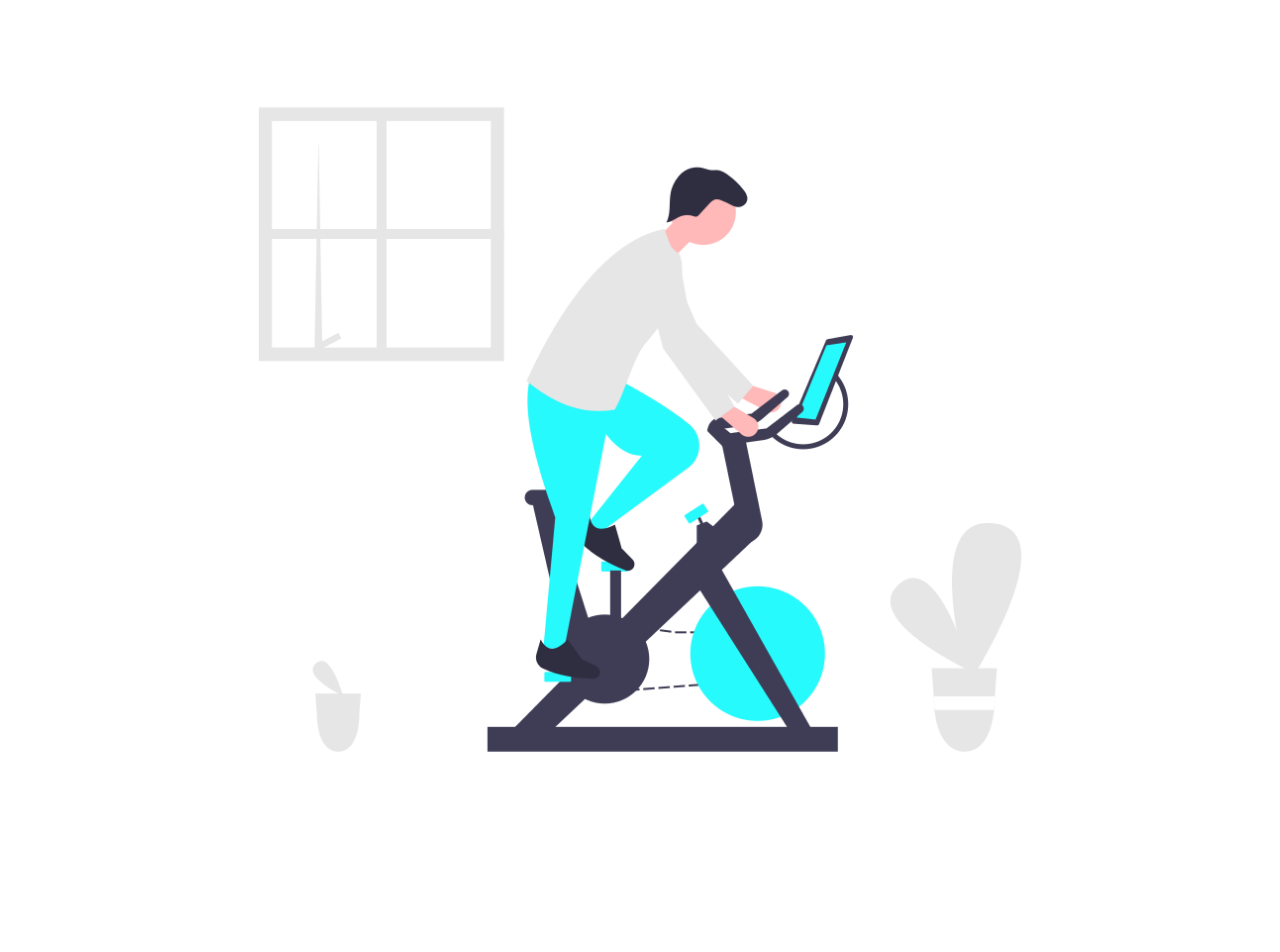
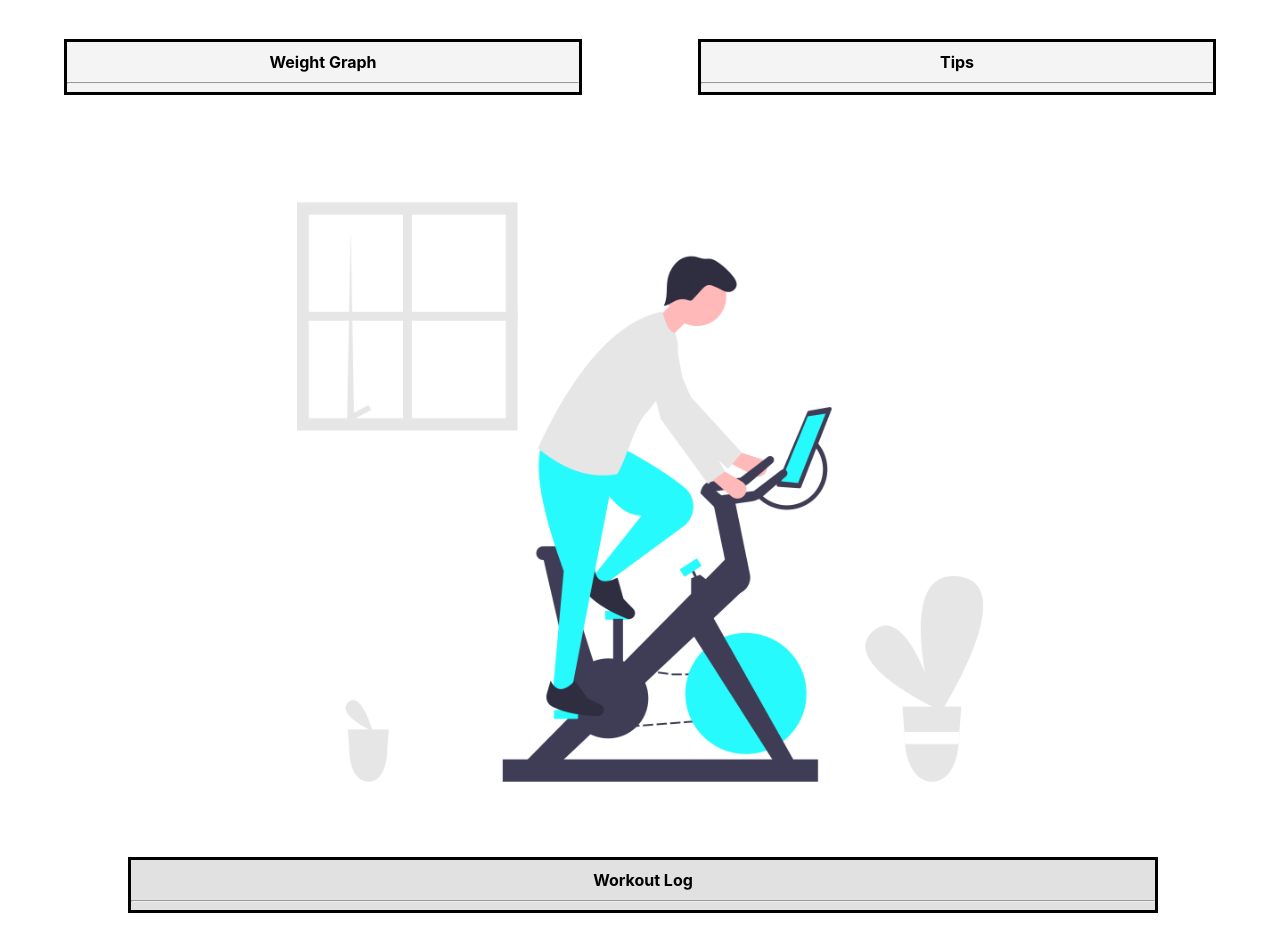
Before and after one commit to pht1207/capstone-fitness-app, a React (Create React App) app: page / in a window 1280 px wide. Shown: the part 148-1100 px from the top of the page. Before the commit the page ends 983 px from the top, so only its background shows below. Built offline with nearby package versions, Linux system fonts and the light colour scheme.

Commit message:
Added text boxes to the HomePage

```diff
--- a/src/pages/HomePage/HomePage.css
+++ b/src/pages/HomePage/HomePage.css
@@ -1,9 +1,47 @@
-.HomePage #homepage_img{
+.HomePage {
+    position: relative;
+  }
+
+  #homepage_img {
     align-items: center;
     justify-self: center;
     margin: 0 auto;
     width: 90%;
-    max-width: 1000px;
-    max-width: 500;
-    padding-top: 25px;
+    max-width: 900px;
+    padding-top: 10%;
+    position: relative;
+  }
+
+  .HomePage .weight_graph, .tips {
+    position: absolute;
+  }
+  .HomePage .weight_graph, .tips, .workout_log{
+    background-color: rgba(185, 185, 185, 0.164);
+  }
+
+  .HomePage .weight_graph {
+    border-style: solid;
+    left: 5%;
+    top: 10%;
+    width: 40%;
+  }
+
+  .HomePage .tips {
+    border-style: solid;
+    right: 5%;
+    top: 10%;
+    width: 40%;
+  }
+
+  .HomePage .workout_log {
+    border-style: solid;
+    left: 10%;
+    margin-bottom: 10%;
+    width: 80%;
+    position: relative;
+    background-color: rgba(102, 102, 102, 0.192);
 }
+  .HomePage h4{
+    margin-top: 10px;
+    margin-bottom: 10px;
+  }
--- a/src/pages/HomePage/HomePage.js
+++ b/src/pages/HomePage/HomePage.js
@@ -13,6 +13,18 @@ function HomePage() {
           <h1 id="welcome_msg"><u>Welcome</u></h1>
           <img id="homepage_img" src={require('./background.png')} alt="Man resting after exercise"></img>
         </div>
+        <div class="weight_graph">
+          <h4>Weight Graph</h4>
+          <hr/>
+        </div>
+        <div class="tips">
+          <h4>Tips</h4>
+          <hr/>
+        </div>
+        <div class="workout_log">
+          <h4>Workout Log</h4>
+          <hr/>
+        </div>
     </div>
   );
 }
```
